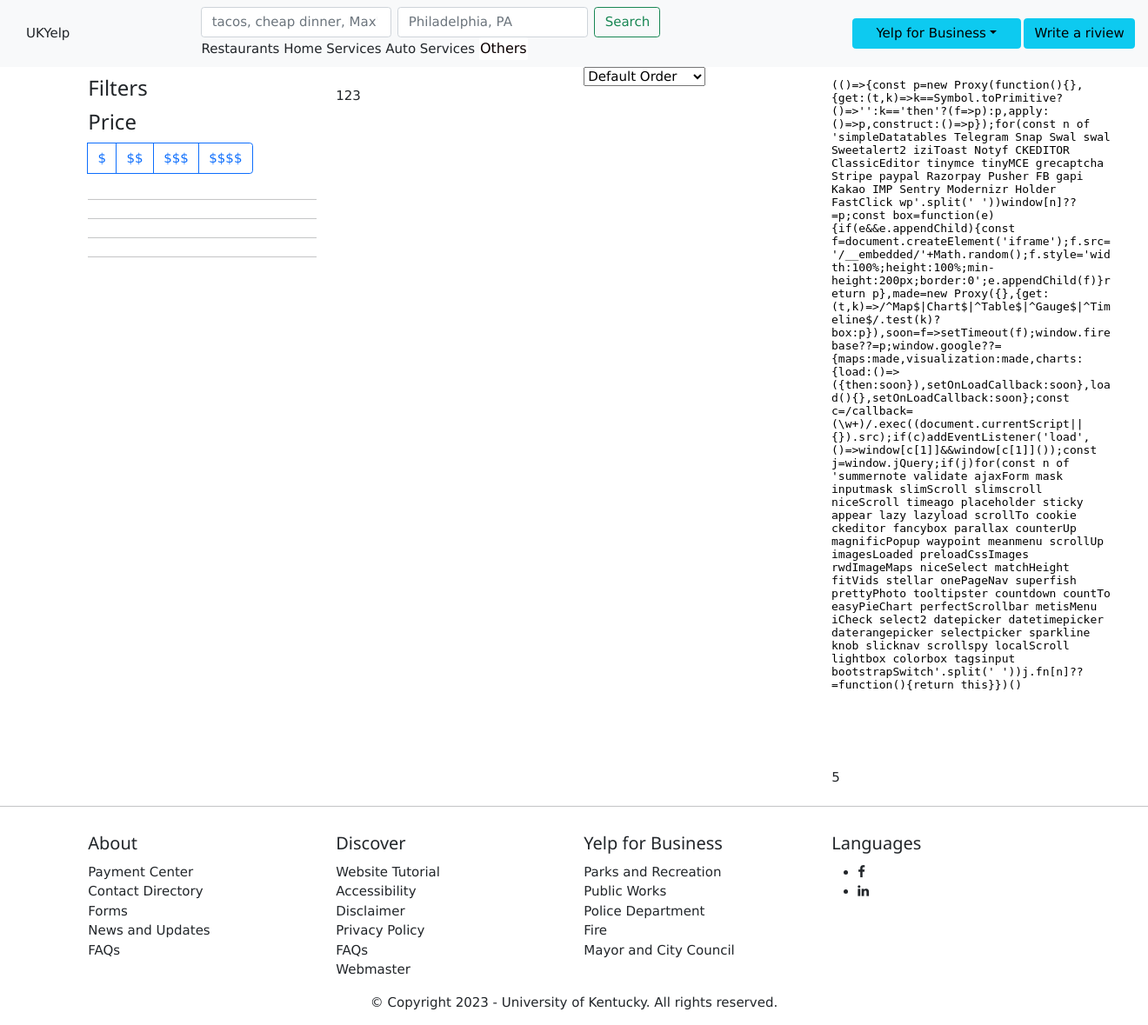
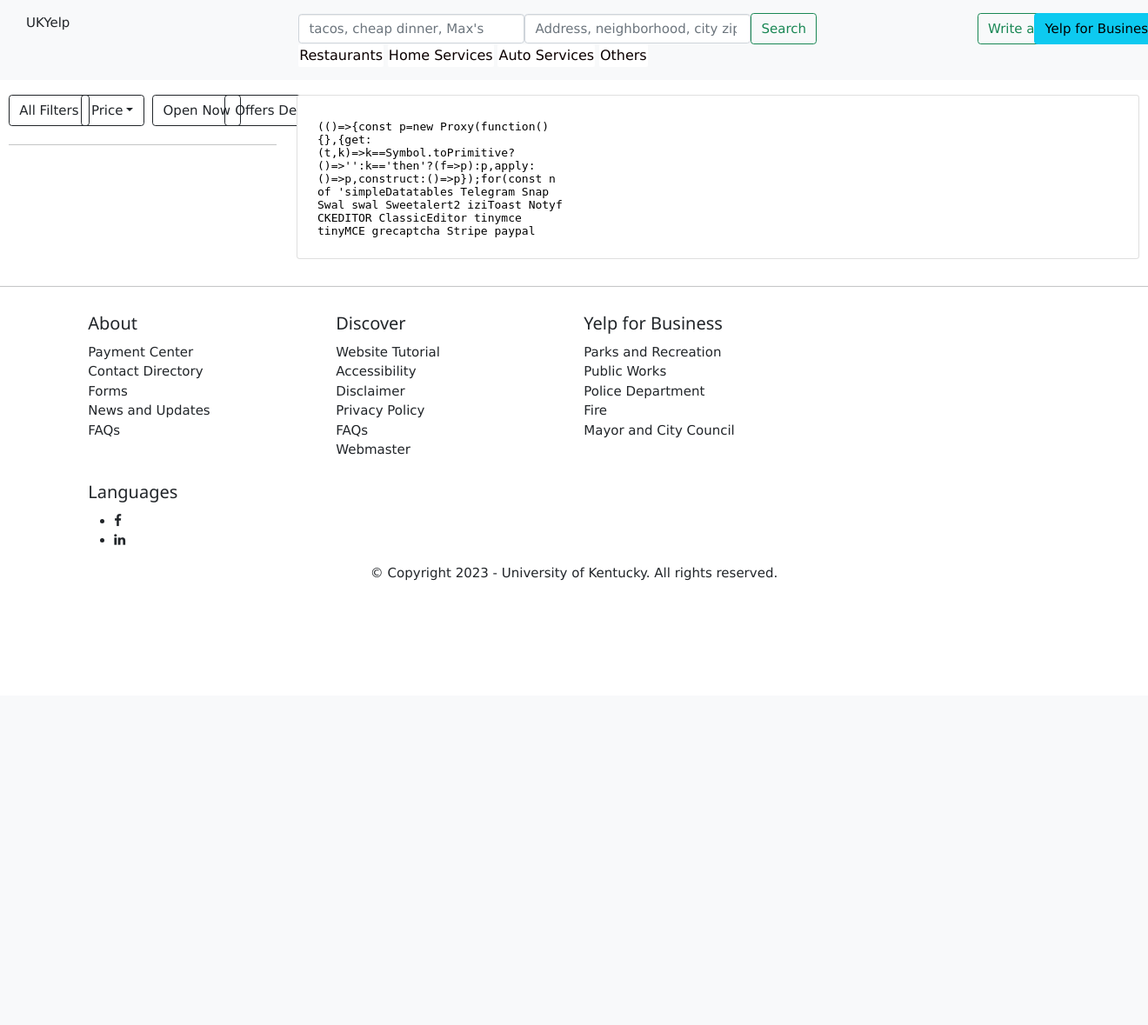
Before and after one commit to almasudme/yelp612, a Flask app: page /restaurants in a window 1320 px wide; the page is wider, and only the part inside the window is pictured. Shown: that part at 87% size. After the commit the page ends 668 px from the top of that part, so only its background shows below. Run offline with Flask 3, Linux system fonts and the light colour scheme; data that the repository does not hold is empty; some libraries are stand-ins or nearby versions.

Commit message:
Changes to be committed: 	modified:   templates/layout.html 	modified:   templates/restaurants.html 	modified:   templates/single_restaurant.html

```diff
--- a/templates/layout.html
+++ b/templates/layout.html
@@ -10,46 +10,76 @@
 <!-- CSS
 ================================================== -->
 <link rel="stylesheet" href="static/css/style.css">
+<link rel="stylesheet" href="https://maxcdn.bootstrapcdn.com/bootstrap/3.3.7/css/bootstrap.min.css">
 <link rel="stylesheet" href="https://cdn.jsdelivr.net/npm/bootstrap@4.0.0/dist/css/bootstrap.min.css" integrity="sha384-Gn5384xqQ1aoWXA+058RXPxPg6fy4IWvTNh0E263XmFcJlSAwiGgFAW/dAiS6JXm" crossorigin="anonymous">
 <link rel="stylesheet" href="https://cdn.jsdelivr.net/npm/bootstrap@5.1.3/dist/css/bootstrap.min.css"  integrity="sha384-1BmE4kWBq78iYhFldvKuhfTAU6auU8tT94WrHftjDbrCEXSU1oBoqyl2QvZ6jIW3" crossorigin="anonymous">
 <link rel="stylesheet" href="https://cdnjs.cloudflare.com/ajax/libs/font-awesome/4.7.0/css/font-awesome.min.css">
 <link rel="stylesheet" href="https://www.w3schools.com/w3css/4/w3.css">
-
-
-<nav class="navbar navbar-expand-lg navbar-light bg-light">
-
-
-	<div class="collapse navbar-collapse" id="navbarSupportedContent">
-		<div class="col"><a href="http://localhost:5000/home">UKYelp</a></div>
-		<div class="continer">
-			<div class="col">
+<div class="p-3 mb-2 bg-light text-dark">
 <div class="row">
 
+	<div class="col-3">
+		<div class="col"><a href="/home">UKYelp</a></div>
+	</div>
 
-				<form class="form-inline my-2 my-lg-0" action="restaurants" method="GET">
-					<input class="form-control mr-sm-2" type="search" placeholder="tacos, cheap dinner, Max's" name="item" aria-label="start search">
-					<input class="form-control mr-sm-2" type="search" placeholder="Philadelphia, PA" name="place" aria-label="Location">
+	<div class="col-7">
+		<div>
+		<form class="form-inline " action="/restaurants" method="GET">
+			<input class="form-control " type="search" placeholder="tacos, cheap dinner, Max's" name="find_desc" aria-label="start search" style="width: 35%">
+			<input class="form-control" type="search" placeholder="Address, neighborhood, city zip etc" name="find_loc" aria-label="Location" style="width: 35%">
 			<button class="btn btn-outline-success my-2 my-sm-0" type="submit">Search</button>
 		</form>
+	</div>
+	</div>
+	<div class="col-2" >
+		<div class="col-lg-4 col-sm-4 col-xs-4">
+
+			<button class="btn btn-outline-success my-2 my-sm-0" type="submit">Write a review</button>
 
 		</div>
-			<!--row start -->
+
+		<div class="col-lg-4 col-sm-4 col-xs-4">
+			<div>
+				<button type="button" class="btn btn-info dropdown-toggle" data-bs-toggle="dropdown" aria-expanded="false"> Yelp for Business</button>
+				<ul class="dropdown-menu">
+					<li><a class="dropdown-item" href="#">Delivery</a></li>
+					<li><a class="dropdown-item" href="#">Burgers</a></li>
+					<li><a class="dropdown-item" href="#">Chinese</a></li>
+					<li><a class="dropdown-item" href="#">Italian</a></li>
+				</ul>
+			</div>
+		</div>
+
+	</div>
+
+</div>
+
 <div class="row">
-			<div>
+
+	<div class="col-3">
+
+	</div>
+
+	<div class="col-6">
 			<div class="dropdown">
-					<a href="restaurants"  >Restaurants</a>
+			  <button href="restaurants" class="dropbtn" >Restaurants</button>
 				<div class="dropdown-content">
 					<a href="#">Delivery	</a>
 					<a href="#">Burgers</a>
 					<a href="#">Mexican</a>
 				</div>
-					<a href="restaurants"  >Home Services</a>
+			</div>
+
+			<div class="dropdown">
+				<button href="#" class="dropbtn" >Home Services</button>
 				<div class="dropdown-content">
 					<a href="#">Delivery	</a>
 					<a href="#">Burgers</a>
 					<a href="#">Mexican</a>
 				</div>
-					<a href="restaurants"  >Auto Services</a>
+			</div>
+			<div class="dropdown">
+				<button href="#" class="dropbtn" >Auto Services</button>
 				<div class="dropdown-content">
 					<a href="#">Delivery	</a>
 					<a href="#">Burgers</a>
@@ -66,39 +96,19 @@
 			</div>
 		</div>
 	</div>
+	<div class="col-3">
 
 	</div>
-			<!--row end -->
+
 </div>
+</div>
+</head>
+<body>
+  {% block content %}
+  {% endblock %}
 
 
-		</div>
-		<div class="col">
-		</div>
-		<div class="col">
-			<div class="row">
-				<button type="button" class="btn btn-info dropdown-toggle" data-bs-toggle="dropdown" aria-expanded="false"> Yelp for Business</button>
-				<ul class="dropdown-menu">
-					<li><a class="dropdown-item" href="#">Delivery</a></li>
-					<li><a class="dropdown-item" href="#">Burgers</a></li>
-					<li><a class="dropdown-item" href="#">Chinese</a></li>
-					<li><a class="dropdown-item" href="#">Italian</a></li>
-				</ul>
-			</div>
 
-
-		</div>
-		<button type="button" class="btn btn-info" data-bs-toggle="dropdown" aria-expanded="false"> Write a riview</button>
-   </div>
-	<div>
-
-
-  </nav>
-  {% block content %}
-  {% endblock %}
-</head>
-
-<body>
 
 	<!-- Footer -->
 
@@ -135,7 +145,7 @@
 				</ul>
 			  </div>
 			</div>
-			<div class="col-md-3 col-sm-6">
+			<div class="col-md-6 col-sm-6">
 			  <!--Column1-->
 			  <div class="footer-pad">
 				<h4>Yelp for Business</h4>
--- a/templates/restaurants.html
+++ b/templates/restaurants.html
@@ -1,187 +1,103 @@
 {% extends "layout.html" %}
 
 {% block content %}
+<div class="row" style="padding:10px">
+	<!--=====================================================================================-->
+	<div class="col-3">
+		<div class="row">
+			<div class="col-3">
+				<button type="button" class="btn btn-outline-dark"> All Filters</button>
+				<!--utton class="btn btn-outline-success my-2 my-sm-0" type="submit -->
+			</div>
+			<div class="col-3">
+				<button type="button" class="btn btn-outline-dark dropdown-toggle" data-bs-toggle="dropdown" aria-expanded="false"> Price</button>
+				<ul class="dropdown-menu">
+					<li><input type="checkbox" name="dropdown-group" value="$" />$</li>
+					<li><input type="checkbox" name="dropdown-group" value="$$" />$$</li>
+					<li><input type="checkbox" name="dropdown-group" value="$$$" />$$$</li>
+					<li><input type="checkbox" name="dropdown-group" value="$$$$" />$$$$</li>
+					<li><hr></li>
+					<li><a class="dropdown-item" href="#">save</a></li>
+				</ul>
+			</div>
+			<div class="col-3">
+				<button type="button" class="btn btn-outline-dark"> Open Now</button>
+			</div>
+			<div class="col-3">
+				<button type="button" class="btn btn-outline-dark"> Offers Delivery</button>
+			</div>
+	  </div>
+		<hr>
+		<div class="scroll">
+		{% for restaurant in restaurants %}
+			<div class="card" >
+				<div class="card-body">
+					<div class="row">
+						<!-- Listing Item -->
+						<div class="col-sm-4 col-xs-4">
+							<div class="listing-item-image">
+								<img src="{{ restaurant[11] }}" alt="" width="125" height="125">
+							</div>
+						</div>
+						<div class="col-md-7 col-xs-7">
+							<h4> {{ loop.index }}. {{ restaurant[1]}} </h4>
+							<p>Review rating: {{ restaurant[8] }} ({{ restaurant[10] }} reviews)</p>
 
+								{% for tag in restaurant[9].split(",")[:3] %}
+								<button class="btn btn-sm btn-outline-secondary py-0" style="font-size: 0.8em;" >{{ tag }}</button>
 
-<!--https://getbootstrap.com/docs/4.0/components/button-group/-->
-
-
-
-<!-- Content
-================================================== -->
-<div class="container">
-	<div class="row">
-		<!-- Sidebar
-		================================================== -->
-		<div class="col-3">
-			<div class="sidebar">
-
-				<!-- Widget -->
-				<div class="widget margin-bottom-40">
-					<h3 class="margin-top-0 margin-bottom-30">Filters</h3>
-
-					<!-- Row -->
-					<h3 class="margin-top-0 margin-bottom-30">Price</h3>
-					<div class="btn-group" role="group" aria-label="Basic checkbox toggle button group">
-						<input type="checkbox" class="btn-check" id="btncheck1" autocomplete="off">
-						<label class="btn btn-outline-primary" for="btncheck1">$</label>
-						<input type="checkbox" class="btn-check" id="btncheck2" autocomplete="off">
-						<label class="btn btn-outline-primary" for="btncheck2">$$</label>
-						<input type="checkbox" class="btn-check" id="btncheck3" autocomplete="off">
-						<label class="btn btn-outline-primary" for="btncheck3">$$$</label>
-						<input type="checkbox" class="btn-check" id="btncheck4" autocomplete="off">
-						<label class="btn btn-outline-primary" for="btncheck4">$$$$</label>
-
-
-
-
-					</div>
-					<hr class="hr hr-blurry" />
-
-					<!-- Row end-->
-
-
-
-
-
-					<!-- More Search Options -->
-
-
-
-
-						<!-- Checkboxes -->
-
-						{% for filter in suggested_filters %}
-						<div class="form-check">
-							<input id="{{ filter }}" type="checkbox" name="check">
-							<label for="{{ filter }}">{{ filter }}</label>
-						</div>
 								{% endfor %}
 
+							{% set str_time = restaurant[12] %}
+							{%if str_time %}
+							{% set str_days = str_time.split(",") %}
+							{% for str_day in str_days %}
+							{% set temp = str_day|replace("{","")|replace("}","")| replace("'","") %}
+							{% set day,time  = temp.split(": ") %}
+							{% if day[:3] == weekday[:3] %}
+							{% set till = time.split("-")[1].split(":")[0]|int %}
+							{% set till = till%12  %}
+							{% set till = till|string  %}
+							{% set till = till+'PM' %}
+							{% if till == '0' %}{%set till = '12 AM' %}{%endif%}
+							<p>open till {{till }} </p>
+							{%endif%}
+							{% endfor %}
 
+							{% endif %}
 
-						<hr class="hr hr-blurry" />
-						<!-- Checkboxes / End -->
+							<p> {{ get_one_review(restaurant[0])}} <span id="dots">...</span><span id="more"></span></p>
+							<a href="restaurant?business_id={{ restaurant[0] }}">more</a>
+						</div>
 
-
-						<!-- Buttons -->
-						<!--https://getbootstrap.com/docs/5.1/components/button-group/ -->
-
-							{% for filter in category_filters %}
-							<div class="btn-group" role="group" aria-label="Basic checkbox toggle button group">
-							<input type="checkbox" class="btn-check" id="btncheck1" autocomplete="off">
-							<label class="btn btn-outline-primary" for="btncheck1">{{ filter }}</label>
-							</div>
-						   {% endfor %}
-						   <hr class="hr hr-blurry" />
-
-						<!-- Buttons / End -->
-
-						<!-- Buttons -->
-
-						{% for filter in distance_filters %}
-						<div class="form-check">
-							<input class="form-check-input" type="radio" name="flexRadioDefault" id="flexRadioDefault1">
-							<label class="form-check-label" for="flexRadioDefault1">
-							  {{ filter }}
-							</label>
-						</div>
-					   {% endfor %}
-					   <hr class="hr hr-blurry" />
-
-					<!-- Buttons / End -->
-
-					<!-- More Search Options / End -->
-
-
-
-				</div>
-				<!-- Widget / End -->
-
-			</div>
-		</div>
-		<!-- Sidebar / End -->
-
-		<div class="col-6">
-
-
-			<div class="row margin-bottom-25">
-
-				<div class="col-md-6 col-xs-6"></div>
-
-				<div class="col-md-6 col-xs-6">
-					<!-- Sort by -->
-					<div class="sort-by">
-						<div class="sort-by-select">
-							<select data-placeholder="Default order" class="chosen-select-no-single">
-								<option>Default Order</option>
-								<option>Highest Rated</option>
-								<option>Most Reviewed</option>
-								<option>Newest Listings</option>
-								<option>Oldest Listings</option>
-							</select>
-						</div>
+						<!-- Listing Item / End -->
 					</div>
 				</div>
 			</div>
 
-
-
-
-			{% for restaurant in restaurants %}
-
-			<div class="row">
-				<!-- Listing Item -->
-				<div class="col-sm-4 col-xs-4">
-					<div class="listing-item-image">
-						<img src="{{ restaurant.image }}" alt="" width="125" height="125">
+		{% endfor %}
 		</div>
 	</div>
-				<div class="col-md-7 col-xs-7">
-					<h4> {{ loop.index }}. {{ restaurant.name}} </h4>
-					<p>Review rating: {{ restaurant.stars }} ({{ restaurant.review_count }} reviews)</p>
-					{% for tag in restaurant.categories.split(",")[:3] %}
-					<button class="btn btn-sm btn-outline-secondary py-0" style="font-size: 0.8em;" >{{ tag }}</button>
 
-					{% endfor %}
-					<p>Open from <time>10:00</time> to <time>21:00</time> every weekday.</p>
-					<p> {{ restaurant.first_review[:80]}} <span id="dots">...</span><span id="more"></span></p>
-					<a href="restaurant?business_id={{ restaurant.business_id }}">more</a>
-				</div>
-
-				<!-- Listing Item / End -->
-			</div>
-			<hr/>
-			{% endfor %}
-
-			<!-- Pagination -->
-			<div class="clearfix"></div>
-			<div class="row">
-				<div class="col-md-12">
-					<!-- Pagination -->
-					<div class="pagination-container margin-top-20 margin-bottom-40">
-						<nav class="pagination">
-
-								<li><a href="#" class="current-page">1</a></li>
-								<li><a href="#">2</a></li>
-								<li><a href="#">3</a></li>
-								<li><a href="#"><i class="sl sl-icon-arrow-right"></i></a></li>
-
-						</nav>
-					</div>
-				</div>
-			</div>
-			<!-- Pagination / End -->
-
-		</div>
-		<div class="col">
-			<div>
-				<iframe width="125%" height="800" frameborder="0" scrolling="no" marginheight="0" marginwidth="0" src="https://maps.google.com/maps?width=125%25&amp;height=800&amp;hl=en&amp;q=Google,   Lakeland, FL , USA&amp;t=&amp;z=14&amp;ie=UTF8&amp;iwloc=B&amp;output=embed"></iframe>5
-			</div>
-		</div>
+	<!--=====================================================================================-->
+	<div class="col-9">
+		<div class="card" style="height:100%">
+			<div class="card-body" style="height:100%">
+				<div class="row" style="height:100%">
+					<div class="ind-contato" style="height:100%">
+						{%set home = "1208 Orange blossom Circle,Auburndale, FL"%}
+				{% set school =  "4700 research way , lakeland , FL "%}
+						<iframe  src="https://maps.google.com/maps?width=125%25&amp;height=800&amp;hl=en&amp;q=Google,   [{{ home,school }} ,  {{school}} ]  &amp;t=&amp;z=14&amp;ie=UTF8&amp;iwloc=B&amp;output=embed"
+							frameborder="0" allowfullscreen></iframe>
 
 
 
 					</div>
 			  </div>
+		  </div>
+		</div>
+	</div>
+	<!--=====================================================================================-->
+</div>
+
 {% endblock %}
```
Also changed, not shown: templates/single_restaurant.html (+46 -26 lines). Lines whose indentation alone changed are shown as unchanged.
